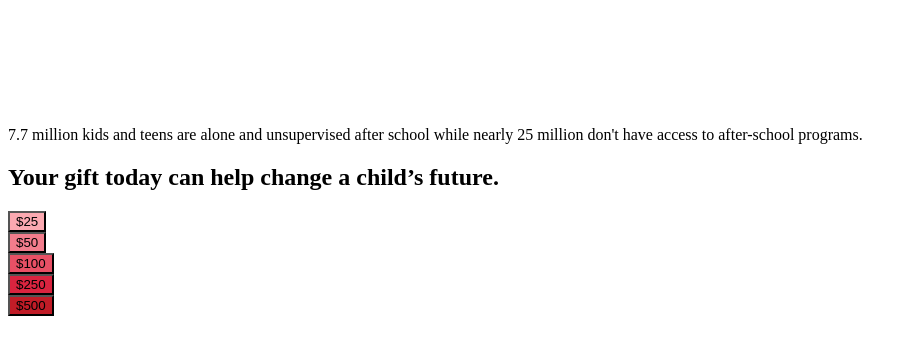
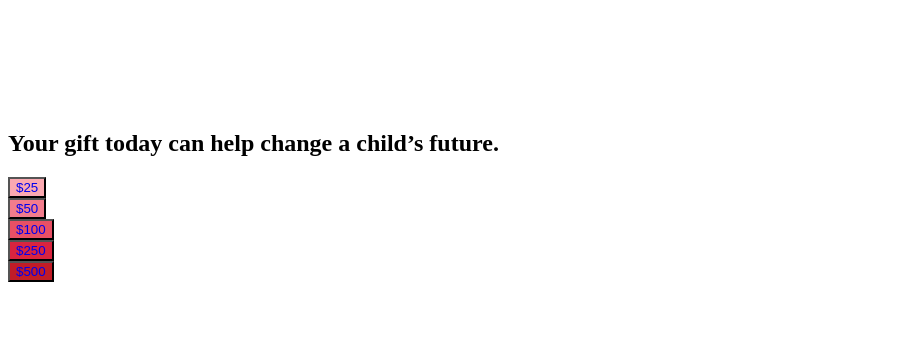
Before and after one commit to Jsmithseo/WatchMeGrowV2, a Next.js app: page /components/AboutCenterAlignedButtons in a window 1280 px wide. Shown: the top 354 px of the page, without its empty margins (0-917 px from the left). Built offline with nearby package versions, Linux system fonts and the light colour scheme.

Commit message:
restructure links

```diff
--- a/pages/components/AboutCenterAlignedButtons.js
+++ b/pages/components/AboutCenterAlignedButtons.js
@@ -1,5 +1,6 @@
 import React from 'react';
 import { Container, Row, Col, Button } from 'reactstrap';
+import Link from 'next/link';
 
 const mainStyle = {
   marginTop: '10px',
@@ -32,37 +33,58 @@ function AboutCenterAlignedButtons() {
     <div style={mainStyle}>
       <Container>
         <div className="text-center">
-          <p>
-            7.7 million kids and teens are alone and unsupervised after school
-            while nearly 25 million don't have access to after-school programs.
-          </p>
           <h2>Your gift today can help change a child’s future.</h2>
         </div>
         <Row className="justify-content-center">
-          <Col md="auto">
+          <Col md="auto" sm="2" xs="2">
+
             <Button style={firstButton} className="mx-2">
+            <Link href="https://buy.stripe.com/9AQcNj3KD0pY0Bq9AA" style={{ textDecoration: 'none' }}>
               $25
+              </Link>
             </Button>
+
+
           </Col>
-          <Col md="auto">
+          <Col md="auto" sm="2" xs="2">
+
             <Button style={secondButton} className="mx-2">
+            <Link href="https://buy.stripe.com/6oEdRn0yra0y3NC3cd" style={{ textDecoration: 'none' }}>
               $50
+              </Link>
             </Button>
+
+
           </Col>
-          <Col md="auto">
+          <Col md="auto" sm="2" xs="2">
+
               <Button style={thirdButton} className="mx-2">
+              <Link href="https://buy.stripe.com/9AQ5kReph3CafwkdQS" style={{ textDecoration: 'none' }}>
                 $100
+                </Link>
               </Button>
+
+
           </Col>
-          <Col md="auto">
+          <Col md="auto" sm="2" xs="2">
+
               <Button style={fourthButton} className="mx-2">
+              <Link href="https://buy.stripe.com/4gwaFb3KDc8Gdoc6or" style={{ textDecoration: 'none' }}>
                 $250
+                </Link>
               </Button>
+
+
           </Col>
-          <Col md="auto">
+          <Col md="auto" sm="2" xs="2">
+
               <Button style={fifthButton} className="mx-2">
+              <Link href="https://buy.stripe.com/00g3cJgxp3Ca1Fu3cg" style={{ textDecoration: 'none' }}>
                 $500
+                </Link>
               </Button>
+
+
           </Col>
         </Row>
       </Container>
```
Lines whose indentation alone changed are shown as unchanged.
